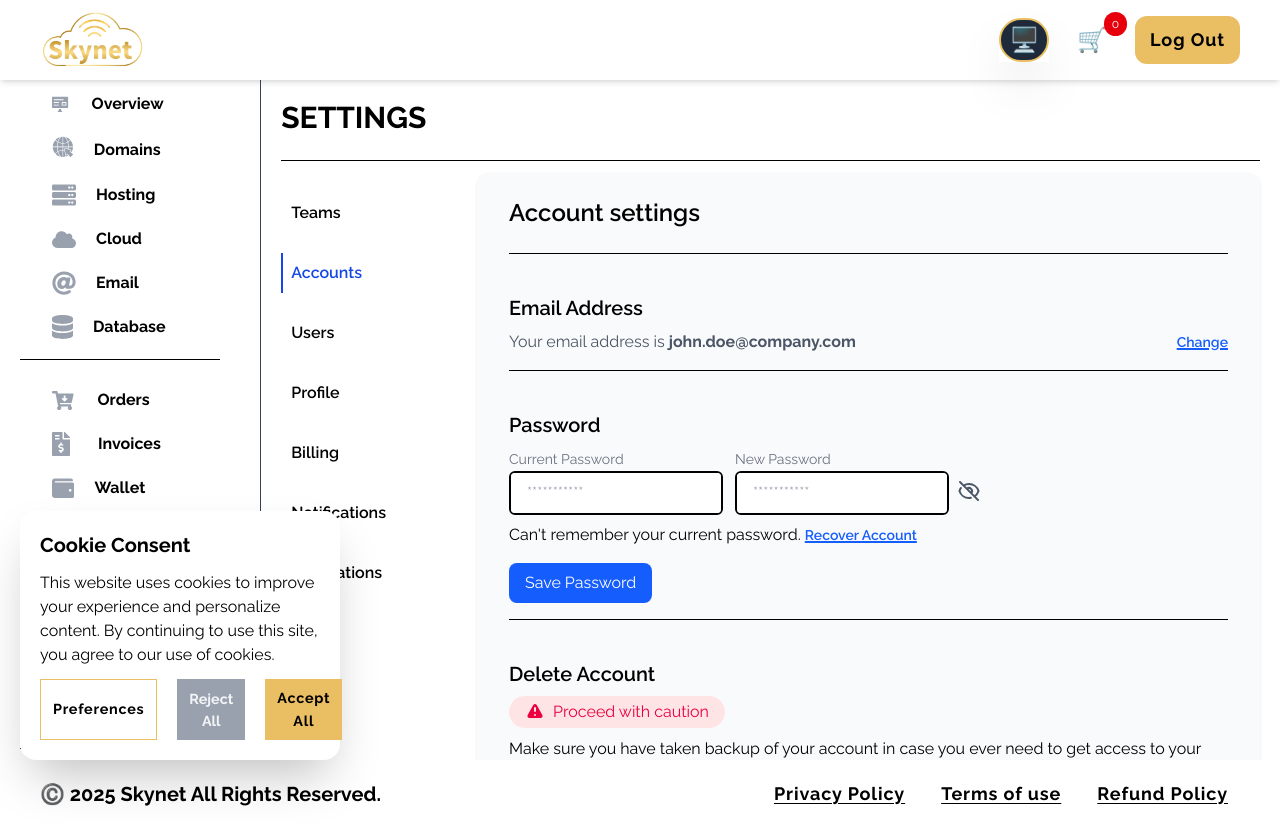
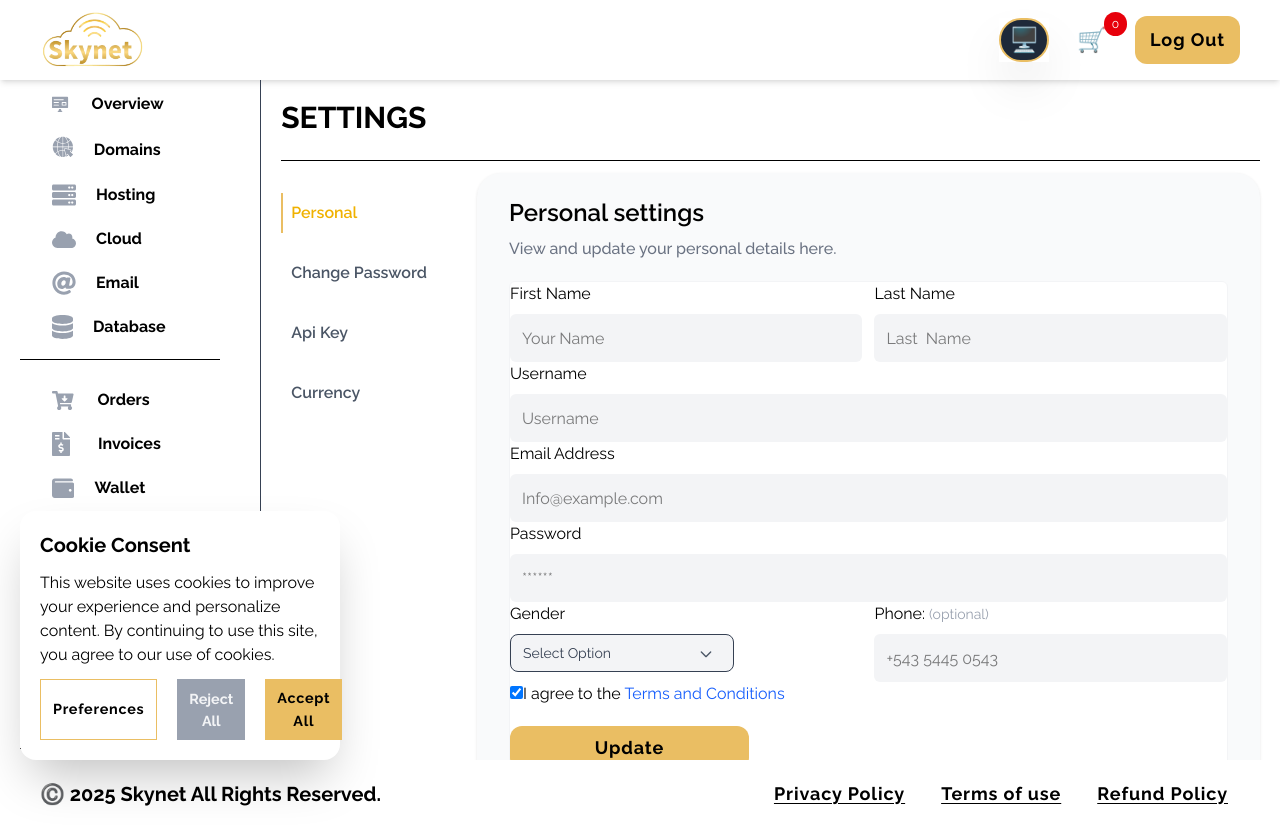
Before and after one commit to sapwavino/skynet_redesign_fe, a Vue app: page /dashboard/profile-settings in a window 1280 px wide. Built offline with nearby package versions, Linux system fonts and the light colour scheme; sample sign-in values are in the browser's storage; grey boxes are pictures that could not be loaded; what vue3-marquee would draw is missing.

Commit message:
PROFILE SETTINGS V1.1

```diff
--- a/src/components/DashboardInvoices.vue
+++ b/src/components/DashboardInvoices.vue
@@ -60,7 +60,7 @@ export default {
 
     <section class="mt-5 w-5/6">
       <div class="overflow-x-auto">
-        <table class="min-w-full bg-white shadow-md rounded-xl" v-if="tab === 'unpaid'">
+        <table class="min-w-full bg-white dark:bg-gray-400 shadow-md rounded-xl" v-if="tab === 'unpaid'">
           <thead>
           <tr class="bg-blue-gray-100 text-gray-700">
             <th class="py-3 px-4 text-left">ID</th>
@@ -102,7 +102,7 @@ export default {
           </tbody>
         </table>
 
-        <table class="min-w-full bg-white shadow-md rounded-xl" v-if="tab === 'paid'">
+        <table class="min-w-full bg-white dark:bg-gray-400 shadow-md rounded-xl" v-if="tab === 'paid'">
           <thead>
           <tr class="bg-blue-gray-100 text-gray-700">
             <th class="py-3 px-4 text-left">ID</th>
@@ -114,7 +114,7 @@ export default {
           </thead>
           <tbody class="text-blue-gray-900">
           </tbody>
-<!--          <h1 class="muteSubheader text-center mt-10">Nothing to see here!</h1>-->
+
         </table>
 
 
--- a/src/components/DashboardProfileSettings.vue
+++ b/src/components/DashboardProfileSettings.vue
@@ -1,6 +1,12 @@
 <script>
 export default {
-  name: "DashboardProfileSettings"
+  name: "DashboardProfileSettings",
+  data() {
+    return {
+      tabs: ['personal', 'change password', 'api key', 'currency'],
+      activeTab: 'personal'
+    }
+  }
 }
 </script>
 
@@ -9,6 +15,7 @@ export default {
     <div class="mx-4 min-h-screen max-w-screen-xl sm:mx-8 xl:mx-auto">
       <h1 class="header uppercase border-b pb-6 text-4xl font-semibold">Settings</h1>
       <div class="grid grid-cols-8 pt-3 sm:grid-cols-10">
+        <!--        NAV DROPDOWN-->
         <div class="relative my-4 w-56 sm:hidden">
           <input class="peer hidden" type="checkbox" name="select-1" id="select-1"/>
           <label for="select-1"
@@ -27,42 +34,24 @@ export default {
 
         <div class="col-span-2 hidden sm:block">
           <ul>
-            <li class="mt-5 cursor-pointer border-l-2 border-transparent px-2 py-2 font-semibold transition hover:border-l-blue-700 hover:text-blue-700">
-              Teams
-            </li>
-            <li class="mt-5 cursor-pointer border-l-2 border-l-blue-700 px-2 py-2 font-semibold text-blue-700 transition hover:border-l-blue-700 hover:text-blue-700">
-              Accounts
-            </li>
-            <li class="mt-5 cursor-pointer border-l-2 border-transparent px-2 py-2 font-semibold transition hover:border-l-blue-700 hover:text-blue-700">
-              Users
-            </li>
-            <li class="mt-5 cursor-pointer border-l-2 border-transparent px-2 py-2 font-semibold transition hover:border-l-blue-700 hover:text-blue-700">
-              Profile
-            </li>
-            <li class="mt-5 cursor-pointer border-l-2 border-transparent px-2 py-2 font-semibold transition hover:border-l-blue-700 hover:text-blue-700">
-              Billing
-            </li>
-            <li class="mt-5 cursor-pointer border-l-2 border-transparent px-2 py-2 font-semibold transition hover:border-l-blue-700 hover:text-blue-700">
-              Notifications
-            </li>
-            <li class="mt-5 cursor-pointer border-l-2 border-transparent px-2 py-2 font-semibold transition hover:border-l-blue-700 hover:text-blue-700">
-              Integrations
+            <li
+                class="mt-5 cursor-pointer border-l-2 border-transparent px-2 py-2 font-semibold transition hover:border-l-customGold capitalize transition hover:text-customGold text-gray-600"
+                v-for="(tab, idx) in tabs"
+                :key="idx"
+                :class="{
+                  'text-yellow-500 border-l-2 border-l-customGold hover:border-gray-800 dark:text-customGold' : activeTab === tab,
+                }"
+                @click="activeTab = tab"
+            >
+              {{ tab }}
             </li>
           </ul>
         </div>
 
-        <div class="col-span-8 overflow-hidden rounded-xl sm:bg-gray-50 sm:px-8 sm:shadow">
-          <div class="pt-4">
-            <h1 class="py-2 text-2xl font-semibold">Account settings</h1>
-            <!-- <p class="font- text-slate-600">Lorem ipsum dolor, sit amet consectetur adipisicing elit.</p> -->
-          </div>
-          <hr class="mt-4 mb-8"/>
-          <p class="py-2 text-xl font-semibold">Email Address</p>
-          <div class="flex flex-col sm:flex-row sm:items-center sm:justify-between">
-            <p class="text-gray-600">Your email address is <strong>john.doe@company.com</strong></p>
-            <button class="inline-flex text-sm font-semibold text-blue-600 underline decoration-2">Change</button>
-          </div>
-          <hr class="mt-4 mb-8"/>
+        <!--        PASSWORD-->
+        <div
+            class="col-span-8 overflow-hidden rounded-3xl sm:bg-gray-50 sm:px-8 sm:shadow dark:bg-gray-900"
+            v-if="activeTab === 'change password'">
           <p class="py-2 text-xl font-semibold">Password</p>
           <div class="flex items-center">
             <div class="flex flex-col space-y-2 sm:flex-row sm:space-y-0 sm:space-x-3">
@@ -92,19 +81,91 @@ export default {
           </div>
           <p class="mt-2">Can't remember your current password. <a
               class="text-sm font-semibold text-blue-600 underline decoration-2" href="#">Recover Account</a></p>
-          <button class="mt-4 rounded-lg bg-blue-600 px-4 py-2 text-white">Save Password</button>
+          <button class="mt-4 rounded-lg btn-base px-4 py-2 text-white">Save Password</button>
           <hr class="mt-4 mb-8"/>
+        </div>
 
+<!--        PERSONAL-->
+        <div
+            class="col-span-8 overflow-hidden rounded-3xl sm:bg-gray-50 sm:px-8 sm:shadow dark:bg-gray-900"
+             v-if="activeTab === 'personal'">
+          <div class="pt-4">
+            <h1 class="py-2 text-2xl font-semibold">Personal settings</h1>
+            <p class="muteSubheader">View and update your personal details here.</p>
+            <form class="relative border border-gray-100 mx-auto rounded-md bg-white dark:bg-gray-500 mt-5 w-full">
+
+              <div class="grid gap-3 md:grid-cols-2">
+                <div>
+                  <label class=""> First Name </label>
+                  <input type="text" placeholder="Your Name" class="mt-2 h-12 w-full rounded-md bg-gray-100 px-3" />
+                </div>
+                <div>
+                  <label class=""> Last Name </label>
+                  <input type="text" placeholder="Last  Name" class="mt-2 h-12 w-full rounded-md bg-gray-100 px-3" />
+                </div>
+              </div>
+              <div>
+                <label class=""> Username </label>
+                <input type="text" placeholder="Username" class="mt-2 h-12 w-full rounded-md bg-gray-100 px-3" />
+              </div>
+              <div>
+                <label class=""> Email Address </label>
+                <input type="email" placeholder="Info@example.com" class="mt-2 h-12 w-full rounded-md bg-gray-100 px-3" />
+              </div>
+              <div>
+                <label class=""> Password </label>
+                <input type="password" placeholder="******" class="mt-2 h-12 w-full rounded-md bg-gray-100 px-3" />
+              </div>
+              <div class="grid gap-3 lg:grid-cols-2">
+                <div>
+                  <label class=""> Gender </label>
+                  <div class="relative w-56 mt-2 bg-gray-100 rounded-lg">
+                    <input class="peer hidden" type="checkbox" name="select-1" id="select-1" />
+                    <label for="select-1" class="flex w-full cursor-pointer rounded-lg select-none border p-2 px-3 text-sm text-gray-700 ring-blue-400 peer-checked:ring">Select Option </label>
+                    <svg xmlns="http://www.w3.org/2000/svg" class="pointer-events-none absolute right-5 top-3 h-4 text-gray-600 transition peer-checked:rotate-180" fill="none" viewBox="0 0 24 24" stroke="currentColor" stroke-width="2">
+                      <path stroke-linecap="round" stroke-linejoin="round" d="M19 9l-7 7-7-7" />
+                    </svg>
+                    <ul class="max-h-0 select-none flex-col overflow-hidden rounded-b-lg shadow-md transition-all duration-300 peer-checked:max-h-56 peer-checked:py-3">
+                      <li class="cursor-pointer px-3 py-2 text-sm text-gray-500 hover:bg-blue-500 hover:text-white">Male</li>
+                      <li class="cursor-pointer px-3 py-2 text-sm text-gray-500 hover:bg-blue-500 hover:text-white">Female</li>
+                      <li class="cursor-pointer px-3 py-2 text-sm text-gray-500 hover:bg-blue-500 hover:text-white">Other</li>
+                    </ul>
+                  </div>
+                </div>
+                <div>
+                  <label class=""> Phone: <span class="text-sm text-gray-400">(optional)</span> </label>
+                  <input type="text" placeholder="+543 5445 0543" class="mt-2 h-12 w-full rounded-md bg-gray-100 px-3" />
+                </div>
+              </div>
+
+              <div class="checkbox">
+                <input type="checkbox" id="chekcbox1" checked="" />
+                <label for="checkbox1">I agree to the <a href="#" target="_blank" class="text-blue-600"> Terms and Conditions </a> </label>
+              </div>
+
+              <div>
+                <button type="button" class="btn-base mt-5 w-1/3">Update</button>
+              </div>
+            </form>
+
+          </div>
+          <hr class="mt-4 mb-8"/>
+          <p class="py-2 text-xl font-semibold">Email Address</p>
+          <div class="flex flex-col sm:flex-row sm:items-center sm:justify-between">
+            <p class="text-gray-600">Your email address is <strong>john.doe@company.com</strong></p>
+            <button class="inline-flex text-sm font-semibold text-customGold underline decoration-2">Change</button>
+          </div>
+          <hr class="mt-4 mb-8"/>
           <div class="mb-10">
-            <p class="py-2 text-xl font-semibold">Delete Account</p>
-            <p class="inline-flex items-center rounded-full bg-rose-100 px-4 py-1 text-rose-600">
-              <svg xmlns="http://www.w3.org/2000/svg" class="mr-2 h-5 w-5" viewBox="0 0 20 20" fill="currentColor">
+            <p class="font-black text-red-500 text-2xl flex items-center">
+              <svg xmlns="http://www.w3.org/2000/svg" class="mr-2 h-8 w-8" viewBox="0 0 20 20" fill="currentColor">
                 <path fill-rule="evenodd"
                       d="M8.257 3.099c.765-1.36 2.722-1.36 3.486 0l5.58 9.92c.75 1.334-.213 2.98-1.742 2.98H4.42c-1.53 0-2.493-1.646-1.743-2.98l5.58-9.92zM11 13a1 1 0 11-2 0 1 1 0 012 0zm-1-8a1 1 0 00-1 1v3a1 1 0 002 0V6a1 1 0 00-1-1z"
                       clip-rule="evenodd"/>
               </svg>
-              Proceed with caution
+              Danger Zone
             </p>
+            <p class="py-2 text-xl font-semibold">Delete Account</p>
             <p class="mt-2">Make sure you have taken backup of your account in case you ever need to get access to your
               data. We will completely wipe your data. There is no way to access your account after this action.</p>
             <button class="ml-auto text-sm font-semibold text-rose-600 underline decoration-2">Continue with deletion
```
